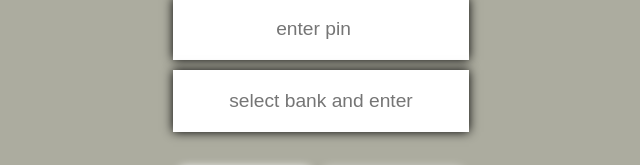
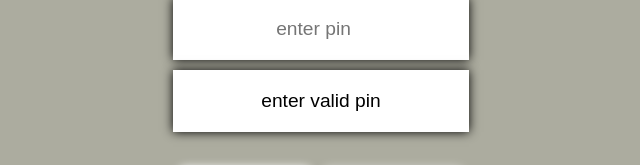
Before and after one commit to Vijay18110/ATM, a React (Vite) app: page /balance in a window 1280 px wide. Shown: the part 313-478 px from the top of the page, without its empty margins (319-959 px from the left). Built offline with nearby package versions, Linux system fonts and the light colour scheme.

Commit message:
changes commit

```diff
--- a/src/components/Balance/index.jsx
+++ b/src/components/Balance/index.jsx
@@ -7,12 +7,14 @@ const Balance = () => {
     const [pinno, setPinno] = useState("");
     const params = useParams()
     const [bank, SetBank] = useState("");
-    const [text, settext] = useState("");
+    const [text, settext] = useState(null);
     const [Cards, setCards] = useState([]);
+    const [Users, setUser] = useState([]);
     const Navigate = useNavigate()
     const fncontinue = async () => {
         var allusers = JSON.parse(localStorage.getItem("users"));
-        var user = allusers.filter((data) => { return (data.bankname === bank) });
+        var user = allusers.filter((data) => { return (data.bankname === bank && data.pin == pinno) });
+        setUser(user);
         settext(user[0].amount);
     }
     const close = () => {
@@ -41,7 +43,7 @@ const Balance = () => {
                 </div>
                 {pinno.length != 4 && pinno.length > 0 && <p>enter valid pin</p>}
                 <div className='inputContainer'>
-                    <input value={text} className='input' type="text" name="" id="" placeholder='select bank and enter' />
+                    <input value={Users.length ? text : "enter valid pin"} className='input' type="text" name="" id="" placeholder='select bank and enter' />
                 </div>
                 <div className='buttons'>
                     <Buttton fn={close} val="true" color="#a3213d" name="close"></Buttton>
```
